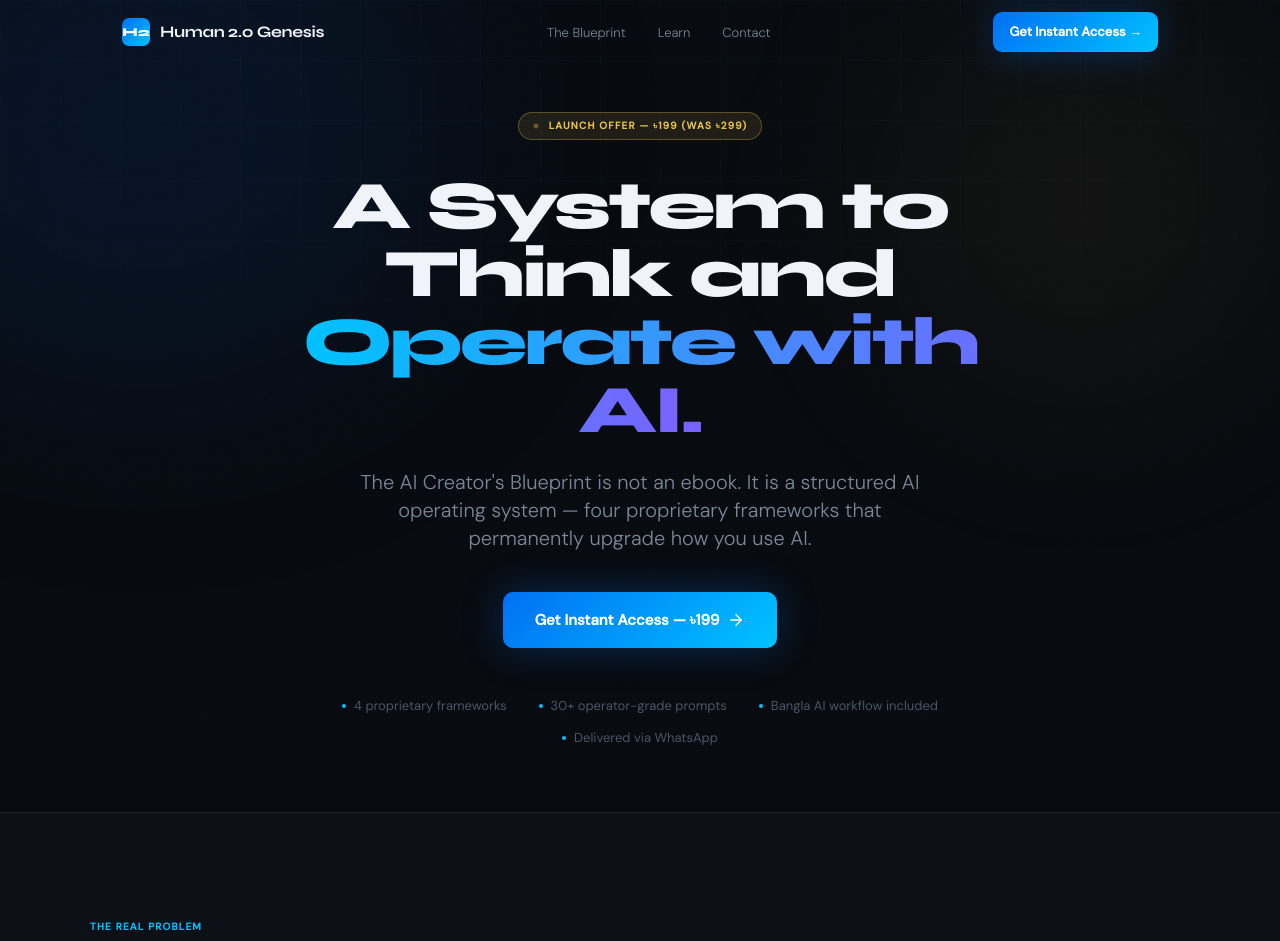
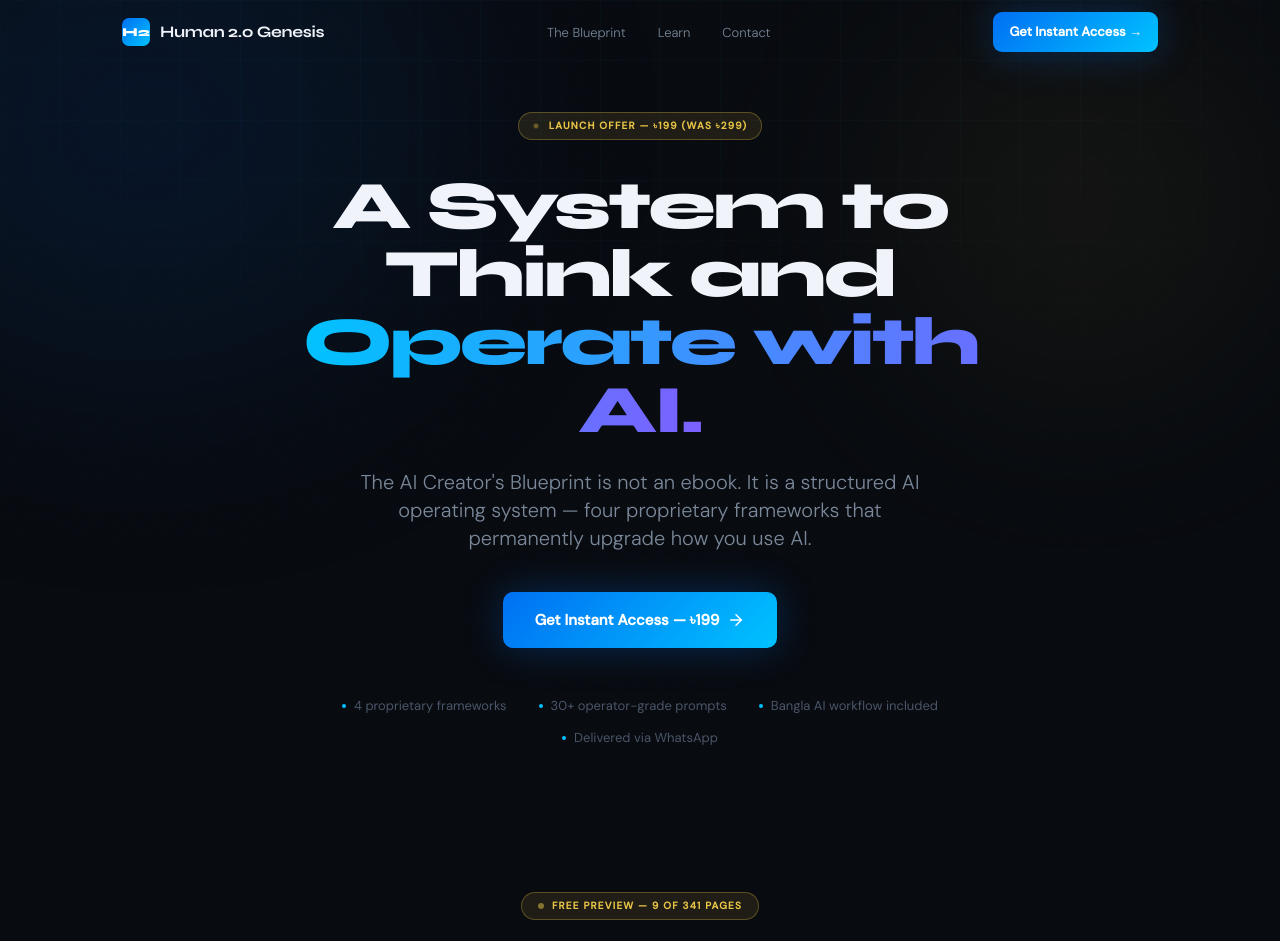
Before and after one commit to aarif880-rgb/human2genesis, a Next.js app: page /the-ai-creators-blueprint in a window 1280 px wide. Shown: the top 941 px of the page. Built offline with nearby package versions, Linux system fonts and the light colour scheme.

Commit message:
Update page.tsx

```diff
--- a/src/app/the-ai-creators-blueprint/page.tsx
+++ b/src/app/the-ai-creators-blueprint/page.tsx
@@ -9,7 +9,7 @@ import { LandingWhoItsFor }    from "@/components/sections/landing/LandingWhoIts
 import { LandingPayment }      from "@/components/sections/landing/LandingPayment";
 import { LandingFAQ }          from "@/components/sections/landing/LandingFAQ";
 import { LandingFinalCTA }     from "@/components/sections/landing/LandingFinalCTA";
-
+import { EbookPreview } from "@/components/sections/landing/EbookPreview";
 export const metadata: Metadata = {
   title: "The AI Creator's Blueprint — Human 2.0 Genesis",
   description:
@@ -22,6 +22,7 @@ export default function BlueprintPage() {
       <Navbar />
       <main>
         <LandingHero />
+        <EbookPreview />
         <LandingProblem />
         <LandingWhatsInside />
         <LandingFrameworks />
```
